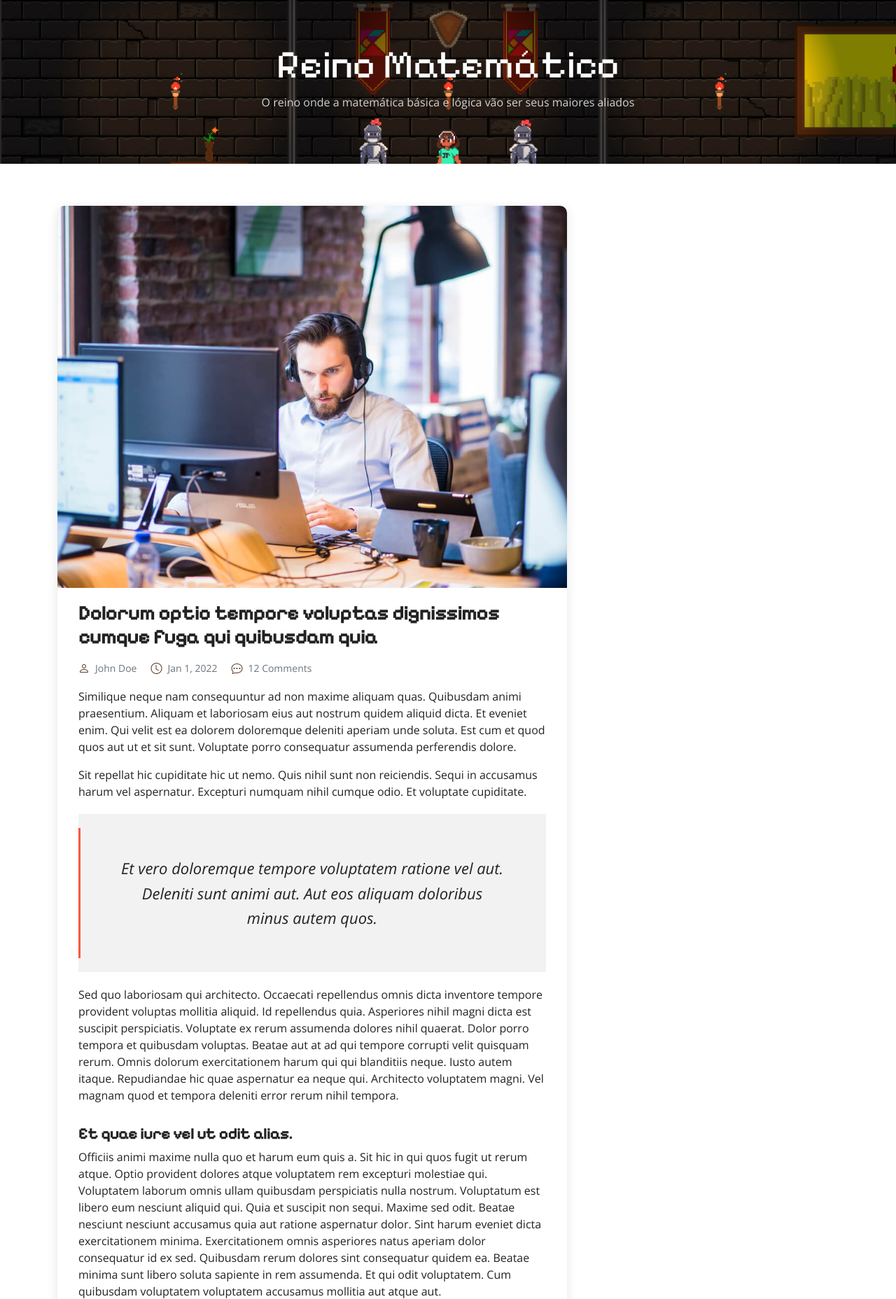
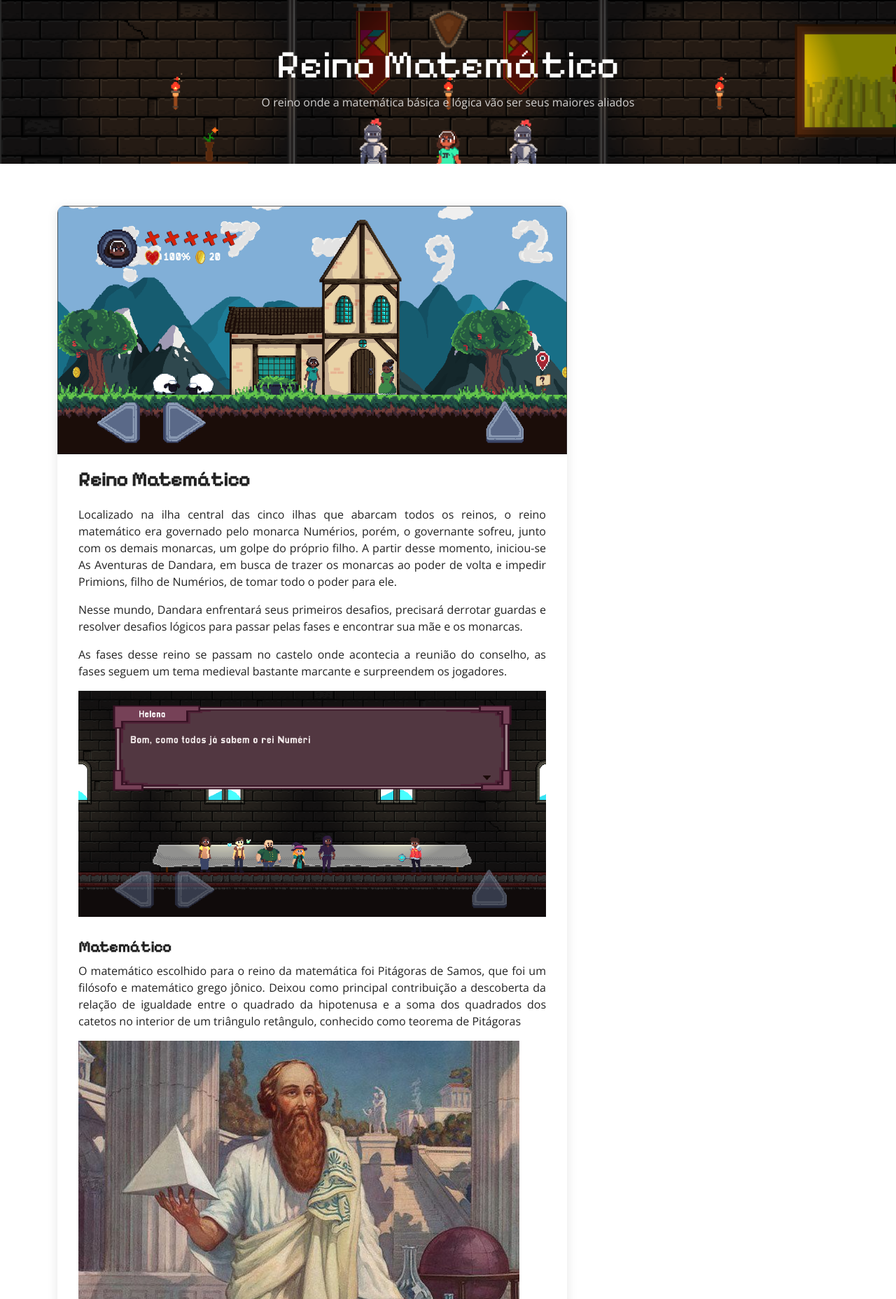
Before and after one commit to GanestGamer11/septandara, a PHP site: page /reino-mat.html in a window 1280 px wide. Shown: the part 71-1927 px from the top of the page at 70% size. Run offline with PHP 8.4, Linux system fonts and the light colour scheme.

Commit message:
index finalizado, reino num e mat finalizado

```diff
--- a/assets/css/mat.css
+++ b/assets/css/mat.css
@@ -31,6 +31,10 @@
   /* Smooth scroll behavior */
   :root {
     scroll-behavior: smooth;
+  }
+
+  .text-justify{
+    text-align: justify;
   }
 
   /*--------------------------------------------------------------
--- a/assets/css/num.css
+++ b/assets/css/num.css
@@ -31,6 +31,10 @@
 
   #rei-num{
     font-family: var(--font-primary);
+  }
+
+  .text-justify{
+    text-align: justify;
   }
 
   /*--------------------------------------------------------------
--- a/reino-mat.html
+++ b/reino-mat.html
@@ -52,7 +52,7 @@
       <nav id="navbar" class="navbar">
         <ul>
           <li><a href="index.html">Home</a></li>
-          <li><a href="index.html">Jogo</a></li>
+          <li><a href="index.html#jogo">Jogo</a></li>
           <li class="dropdown"><a href="#"><span>Reinos</span> <i class="bi bi-chevron-down dropdown-indicator"></i></a>
             <ul>
               <li><a href="reino-mat.html">Matemático</a></li>
@@ -62,7 +62,7 @@
               <li><a href="reino-trigo.html">Trigonometria</a></li>
             </ul>
           </li>
-          <li><a href="index.html">Personagens</a></li>
+          <li><a href="index.html#personagens">Personagens</a></li>
         </ul>
       </nav><!-- .navbar -->
 
@@ -93,99 +93,55 @@
     <!-- ======= Blog Details Section ======= -->
     <section id="blog" class="blog">
       <div class="container" data-aos="fade-up">
-
         <div class="row g-5">
-
           <div class="col-lg-8">
-
             <article class="blog-details">
 
               <div class="post-img">
-                <img src="assets/img/blog/blog-1.jpg" alt="" class="img-fluid">
+                <img src="assets/img/reino-mat-img1.PNG" alt="" class="img-fluid">
               </div>
 
-              <h2 class="title">Dolorum optio tempore voluptas dignissimos cumque fuga qui quibusdam quia</h2>
-
-              <div class="meta-top">
-                <ul>
-                  <li class="d-flex align-items-center"><i class="bi bi-person"></i> <a href="blog-details.html">John Doe</a></li>
-                  <li class="d-flex align-items-center"><i class="bi bi-clock"></i> <a href="blog-details.html"><time datetime="2020-01-01">Jan 1, 2022</time></a></li>
-                  <li class="d-flex align-items-center"><i class="bi bi-chat-dots"></i> <a href="blog-details.html">12 Comments</a></li>
-                </ul>
-              </div><!-- End meta top -->
+              <h2 class="title">Reino Matemático</h2>
 
               <div class="content">
-                <p>
-                  Similique neque nam consequuntur ad non maxime aliquam quas. Quibusdam animi praesentium. Aliquam et laboriosam eius aut nostrum quidem aliquid dicta.
-                  Et eveniet enim. Qui velit est ea dolorem doloremque deleniti aperiam unde soluta. Est cum et quod quos aut ut et sit sunt. Voluptate porro consequatur assumenda perferendis dolore.
+                <p class="text-justify">
+                  Localizado na ilha central das cinco ilhas que abarcam todos os reinos, o reino matemático era
+                  governado pelo monarca Numérios, porém, o governante sofreu, junto com os demais monarcas,
+                  um golpe do próprio filho. A partir desse momento, iniciou-se As Aventuras de Dandara, em
+                  busca de trazer os monarcas ao poder de volta e impedir Primions, filho de Numérios, de tomar
+                  todo o poder para ele.
                 </p>
 
-                <p>
-                  Sit repellat hic cupiditate hic ut nemo. Quis nihil sunt non reiciendis. Sequi in accusamus harum vel aspernatur. Excepturi numquam nihil cumque odio. Et voluptate cupiditate.
+                <p class="text-justify">
+                  Nesse mundo, Dandara enfrentará seus primeiros desafios, precisará derrotar guardas e resolver
+                  desafios lógicos para passar pelas fases e encontrar sua mãe e os monarcas.
                 </p>
 
-                <blockquote>
-                  <p>
-                    Et vero doloremque tempore voluptatem ratione vel aut. Deleniti sunt animi aut. Aut eos aliquam doloribus minus autem quos.
-                  </p>
-                </blockquote>
-
-                <p>
-                  Sed quo laboriosam qui architecto. Occaecati repellendus omnis dicta inventore tempore provident voluptas mollitia aliquid. Id repellendus quia. Asperiores nihil magni dicta est suscipit perspiciatis. Voluptate ex rerum assumenda dolores nihil quaerat.
-                  Dolor porro tempora et quibusdam voluptas. Beatae aut at ad qui tempore corrupti velit quisquam rerum. Omnis dolorum exercitationem harum qui qui blanditiis neque.
-                  Iusto autem itaque. Repudiandae hic quae aspernatur ea neque qui. Architecto voluptatem magni. Vel magnam quod et tempora deleniti error rerum nihil tempora.
+                <p class="text-justify">
+                  As fases desse reino se passam no castelo onde acontecia a reunião do conselho,
+                  as fases seguem um tema medieval bastante marcante e surpreendem os jogadores.
                 </p>
 
-                <h3>Et quae iure vel ut odit alias.</h3>
-                <p>
-                  Officiis animi maxime nulla quo et harum eum quis a. Sit hic in qui quos fugit ut rerum atque. Optio provident dolores atque voluptatem rem excepturi molestiae qui. Voluptatem laborum omnis ullam quibusdam perspiciatis nulla nostrum. Voluptatum est libero eum nesciunt aliquid qui.
-                  Quia et suscipit non sequi. Maxime sed odit. Beatae nesciunt nesciunt accusamus quia aut ratione aspernatur dolor. Sint harum eveniet dicta exercitationem minima. Exercitationem omnis asperiores natus aperiam dolor consequatur id ex sed. Quibusdam rerum dolores sint consequatur quidem ea.
-                  Beatae minima sunt libero soluta sapiente in rem assumenda. Et qui odit voluptatem. Cum quibusdam voluptatem voluptatem accusamus mollitia aut atque aut.
+                <img src="assets/img/reino-mat-img2.PNG" alt="" class="img-fluid">
+
+                <h3>Matemático</h3>
+                <p class="text-justify">
+                  O matemático escolhido para o reino da matemática foi Pitágoras de Samos, que foi
+                  um filósofo e matemático grego jônico. Deixou como principal contribuição a descoberta
+                  da relação de igualdade entre o quadrado da hipotenusa e a soma dos quadrados dos catetos
+                  no interior de um triângulo retângulo, conhecido como teorema de Pitágoras
                 </p>
-                <img src="assets/img/blog/blog-inside-post.jpg" class="img-fluid" alt="">
-
-                <h3>Ut repellat blanditiis est dolore sunt dolorum quae.</h3>
-                <p>
-                  Rerum ea est assumenda pariatur quasi et quam. Facilis nam porro amet nostrum. In assumenda quia quae a id praesentium. Quos deleniti libero sed occaecati aut porro autem. Consectetur sed excepturi sint non placeat quia repellat incidunt labore. Autem facilis hic dolorum dolores vel.
-                  Consectetur quasi id et optio praesentium aut asperiores eaque aut. Explicabo omnis quibusdam esse. Ex libero illum iusto totam et ut aut blanditiis. Veritatis numquam ut illum ut a quam vitae.
-                </p>
-                <p>
-                  Alias quia non aliquid. Eos et ea velit. Voluptatem maxime enim omnis ipsa voluptas incidunt. Nulla sit eaque mollitia nisi asperiores est veniam.
-                </p>
+                <img src="assets/img/reino-mat-img3.jpg" alt="" class="img-fluid">
 
               </div><!-- End post content -->
 
-              <div class="meta-bottom">
-                <i class="bi bi-folder"></i>
-                <ul class="cats">
-                  <li><a href="#">Business</a></li>
-                </ul>
-
-                <i class="bi bi-tags"></i>
-                <ul class="tags">
-                  <li><a href="#">Creative</a></li>
-                  <li><a href="#">Tips</a></li>
-                  <li><a href="#">Marketing</a></li>
-                </ul>
-              </div><!-- End meta bottom -->
-
             </article><!-- End blog post -->
-
-          </div>
-
-          <div class="col-lg-4">
-
-
-
           </div>
         </div>
-
       </div>
     </section><!-- End Blog Details Section -->
 
   </main><!-- End #main -->
-
-
 
   <!-- ======= Footer ======= -->
   <footer id="footer" class="footer">
@@ -209,9 +165,9 @@
           <h4>Páginas</h4>
           <ul>
             <li><a href="index.html">Home</a></li>
-            <li><a href="index.html">Jogo</a></li>
-            <li><a href="index.html">Reinos</a></li>
-            <li><a href="index.html">Personagens</a></li>
+            <li><a href="index.html#jogo">Jogo</a></li>
+            <li><a href="index.html#reinos">Reinos</a></li>
+            <li><a href="index.html#personagens">Personagens</a></li>
           </ul>
         </div>
 
```
Also changed, not shown: index.html (+6 -7 lines), reino-num.html (+20 -63 lines), assets/img/reino-mat-img1.PNG (added), assets/img/reino-mat-img2.PNG (added), assets/img/reino-mat-img3.jpg (added), assets/img/reino-num-img1.PNG (added), assets/img/reino-num-img2.PNG (added), assets/img/reino-num-img3.jpg (added), assets/img/reino-num-img4.jpg (added).
